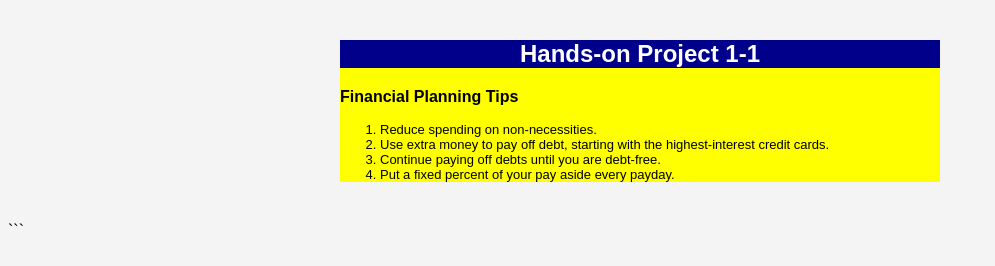
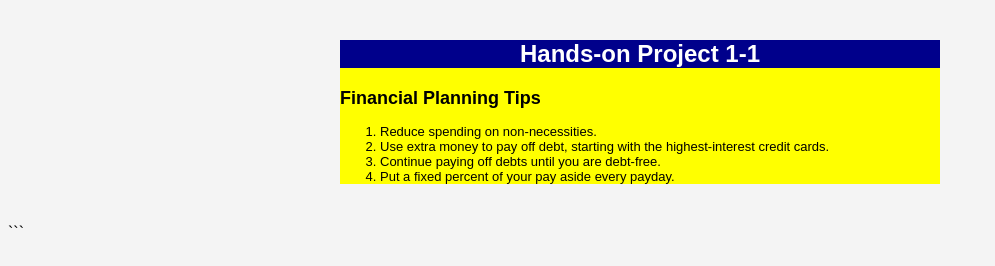
Before and after one commit to KLaerum/laerum-karsten-assignment1, a plain HTML site: page index.html in a window 1280 px wide. Shown: the whole page, without its empty margins (0-995 px from the left). Drawn offline with Linux system fonts and the light colour scheme.

Commit message:
Update index.html

```diff
--- a/index.html
+++ b/index.html
@@ -33,11 +33,12 @@
         }
 
         /* Add your additional CSS below */
-        p
+        h1
         {
             background-color: yellow;
             font-weight: bold;
             font-family: Arial, sans-serif;
+            font-size: large
         }
         ol{
             font-family: Arial, sans-serif;
@@ -55,7 +56,7 @@
     <article>
 
         <h2>Hands-on Project 1-1</h2>
-        <p>Financial Planning Tips</p>
+        <h1>Financial Planning Tips</h1>
         <ol>
             <li>Reduce spending on non-necessities.</li>
             <li>Use extra money to pay off debt, starting with the highest-interest credit cards.</li>
```
